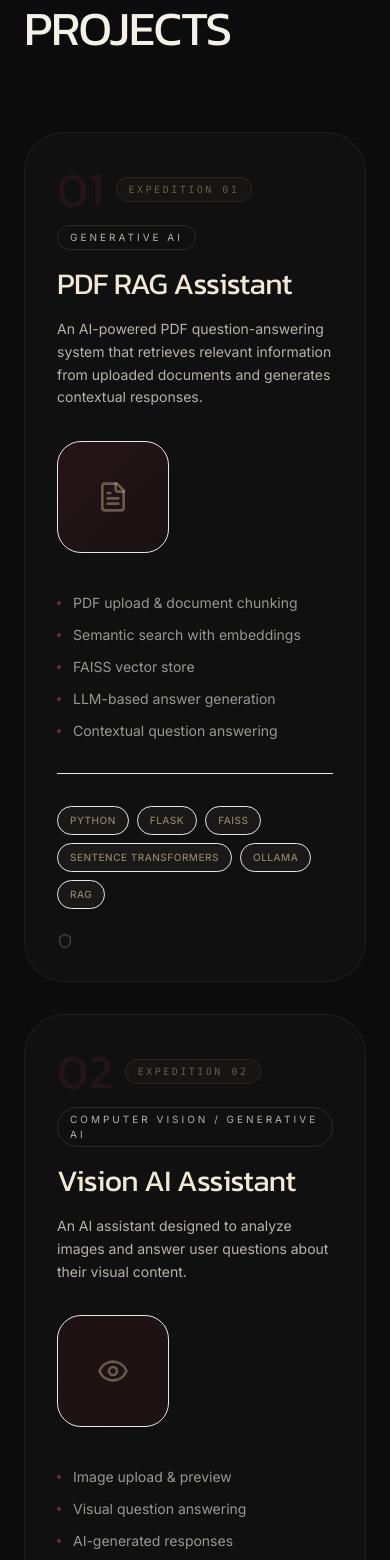
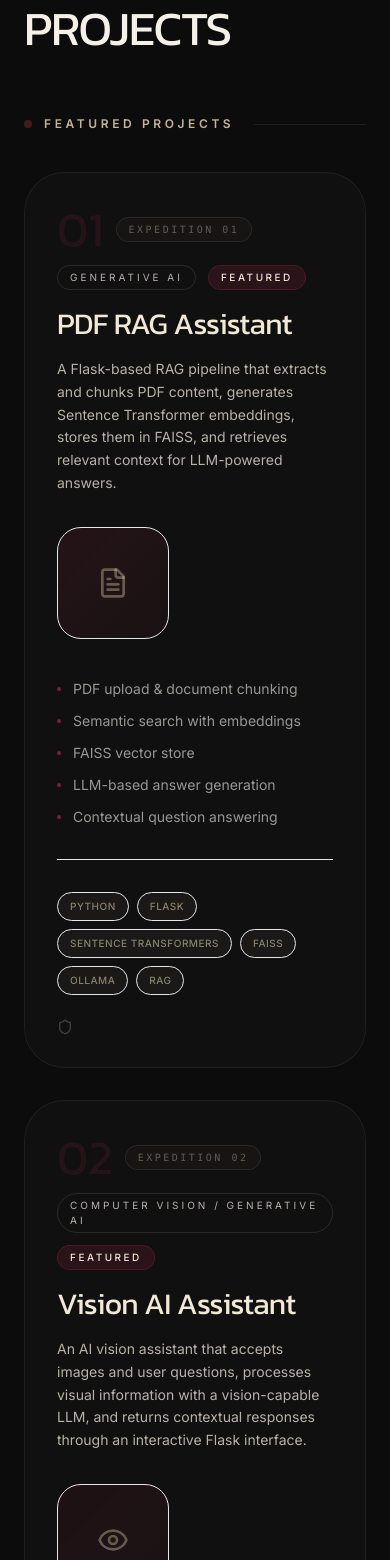
Before and after one commit to varchasva02/kumar-varchasva-portfolio, a React (Vite) app: page / in a window 390 px wide. Shown: the part 5828-7388 px from the top of the page. Built offline with nearby package versions, Linux system fonts and the light colour scheme.

Commit message:
Refine hero description, project technical details, and project hierarchy

```diff
--- a/src/sections/Hero.tsx
+++ b/src/sections/Hero.tsx
@@ -283,8 +283,7 @@ const Hero = () => {
             transition={{ duration: 0.7, delay: 0.3, ease: [0.25, 0.1, 0.25, 1] }}
             className="font-inter text-sm md:text-base text-secondary-text/80 max-w-lg mb-10 leading-relaxed"
           >
-            I'm an AIML student passionate about artificial intelligence, machine
-            learning, software development, and building real-world applications.
+            I'm an AIML student building practical applications across machine learning, generative AI, RAG, and software development.
           </motion.p>
 
           {/* Buttons */}
--- a/src/sections/Projects.tsx
+++ b/src/sections/Projects.tsx
@@ -14,15 +14,16 @@ interface Project {
   live?: string
   icon: React.ReactNode
   gradient: string
+  isFeatured?: boolean
 }
 
-const projects: Project[] = [
+const featuredProjects: Project[] = [
   {
     number: '01',
     category: 'GENERATIVE AI',
     title: 'PDF RAG Assistant',
     description:
-      'An AI-powered PDF question-answering system that retrieves relevant information from uploaded documents and generates contextual responses.',
+      'A Flask-based RAG pipeline that extracts and chunks PDF content, generates Sentence Transformer embeddings, stores them in FAISS, and retrieves relevant context for LLM-powered answers.',
     features: [
       'PDF upload & document chunking',
       'Semantic search with embeddings',
@@ -30,16 +31,17 @@ const projects: Project[] = [
       'LLM-based answer generation',
       'Contextual question answering',
     ],
-    technologies: ['Python', 'Flask', 'FAISS', 'Sentence Transformers', 'Ollama', 'RAG'],
+    technologies: ['Python', 'Flask', 'Sentence Transformers', 'FAISS', 'Ollama', 'RAG'],
     icon: <FileText size={32} />,
     gradient: 'from-burgundy/20 to-maroon/10',
+    isFeatured: true,
   },
   {
     number: '02',
     category: 'COMPUTER VISION / GENERATIVE AI',
     title: 'Vision AI Assistant',
     description:
-      'An AI assistant designed to analyze images and answer user questions about their visual content.',
+      'An AI vision assistant that accepts images and user questions, processes visual information with a vision-capable LLM, and returns contextual responses through an interactive Flask interface.',
     features: [
       'Image upload & preview',
       'Visual question answering',
@@ -49,38 +51,43 @@ const projects: Project[] = [
     technologies: ['Python', 'Flask', 'JavaScript', 'Ollama', 'Vision LLM'],
     icon: <Eye size={32} />,
     gradient: 'from-maroon/20 to-burgundy/10',
+    isFeatured: true,
   },
   {
     number: '03',
     category: 'MACHINE LEARNING',
     title: 'Movie Recommendation System',
     description:
-      'A movie recommendation application that recommends movies based on similarity between movie features.',
+      'A content-based movie recommendation system that uses movie metadata and similarity techniques to recommend movies through a Streamlit interface.',
     features: [
       'Content-based filtering',
       'Feature similarity matching',
       'TMDB API integration',
       'Interactive Streamlit UI',
     ],
-    technologies: ['Python', 'Machine Learning', 'Pandas', 'Scikit-learn', 'Streamlit', 'TMDB API'],
+    technologies: ['Python', 'Pandas', 'Scikit-learn', 'Streamlit', 'TMDB API'],
     github: 'https://github.com/varchasva02/movie-recommendation-system',
     live: 'https://movie-recommendation-system-lknhvdju4agg3wnzzpastt.streamlit.app/',
     icon: <Film size={32} />,
     gradient: 'from-burgundy/15 to-maroon/10',
+    isFeatured: true,
   },
+]
+
+const moreProjects: Project[] = [
   {
     number: '04',
     category: 'MACHINE LEARNING',
     title: 'Loan Approval Prediction',
     description:
-      'A machine learning application that predicts loan approval using classification models — Decision Tree and Random Forest.',
+      'A classification-based machine learning application that predicts loan approval using Decision Tree and Random Forest models through an interactive Streamlit interface.',
     features: [
       'Decision Tree classifier',
       'Random Forest classifier',
       'Model comparison',
       'Streamlit prediction UI',
     ],
-    technologies: ['Python', 'Pandas', 'Scikit-learn', 'Streamlit'],
+    technologies: ['Python', 'Pandas', 'Scikit-learn', 'Decision Tree', 'Random Forest', 'Streamlit'],
     icon: <BarChart3 size={32} />,
     gradient: 'from-maroon/15 to-burgundy/10',
   },
@@ -89,7 +96,7 @@ const projects: Project[] = [
     category: 'MACHINE LEARNING',
     title: 'House Price Prediction',
     description:
-      'A machine learning project for predicting house prices from property-related features.',
+      'A machine learning model that predicts house prices from property-related features using a structured data preprocessing and regression workflow.',
     features: [
       'Feature engineering',
       'Regression modeling',
@@ -106,7 +113,7 @@ const projects: Project[] = [
     category: 'NLP / MACHINE LEARNING',
     title: 'Spam Classifier',
     description:
-      'A text classification system designed to identify whether a message is spam or legitimate.',
+      'An NLP-based text classification system that analyzes message content and predicts whether a message is spam or legitimate.',
     features: [
       'Text preprocessing',
       'NLP feature extraction',
@@ -122,7 +129,7 @@ const projects: Project[] = [
     category: 'FULL STACK / E-COMMERCE',
     title: 'KicksCulture',
     description:
-      'A modern sneaker e-commerce website focused on clean UI, product presentation, and responsive user experience.',
+      'A responsive sneaker e-commerce website focused on product presentation, clean UI, and a modern shopping experience.',
     features: [
       'Product showcase',
       'Responsive design',
@@ -175,6 +182,11 @@ const ProjectCard = ({ project, index }: { project: Project; index: number }) =>
                 <span className="text-[10px] font-inter uppercase tracking-[0.3em] text-secondary-text px-3 py-1 border border-secondary-text/15 rounded-full">
                   {project.category}
                 </span>
+                {project.isFeatured && (
+                  <span className="text-[10px] font-inter uppercase tracking-[0.25em] text-cream bg-burgundy/25 border border-burgundy/40 px-3 py-1 rounded-full font-medium">
+                    Featured
+                  </span>
+                )}
               </div>
 
               <h3 className="font-kanit font-700 text-3xl md:text-4xl lg:text-5xl text-cream mb-4 tracking-tight">
@@ -265,15 +277,47 @@ const Projects = () => {
               SCOUT REPORT // PROJECTS
             </p>
           </div>
-          <h2 className="font-kanit font-800 text-5xl md:text-7xl lg:text-8xl uppercase tracking-tight text-primary-text mb-20">
+          <h2 className="font-kanit font-800 text-5xl md:text-7xl lg:text-8xl uppercase tracking-tight text-primary-text mb-16">
             Selected Projects
           </h2>
         </FadeIn>
 
-        <div className="space-y-6">
-          {projects.map((project, i) => (
-            <ProjectCard key={project.number} project={project} index={i} />
-          ))}
+        {/* Featured Projects */}
+        <div className="mb-20">
+          <FadeIn delay={0.1}>
+            <div className="flex items-center gap-3 mb-10">
+              <span className="w-2 h-2 rounded-full bg-burgundy animate-pulse" />
+              <h3 className="text-xs md:text-sm font-inter uppercase tracking-[0.3em] text-beige/90 font-semibold">
+                Featured Projects
+              </h3>
+              <span className="flex-1 h-[1px] bg-beige/10 ml-2" />
+            </div>
+          </FadeIn>
+
+          <div className="space-y-6">
+            {featuredProjects.map((project, i) => (
+              <ProjectCard key={project.number} project={project} index={i} />
+            ))}
+          </div>
+        </div>
+
+        {/* More Projects */}
+        <div>
+          <FadeIn delay={0.1}>
+            <div className="flex items-center gap-3 mb-10 pt-4">
+              <span className="w-2 h-2 rounded-full bg-secondary-text/50" />
+              <h3 className="text-xs md:text-sm font-inter uppercase tracking-[0.3em] text-secondary-text font-semibold">
+                More Projects
+              </h3>
+              <span className="flex-1 h-[1px] bg-beige/10 ml-2" />
+            </div>
+          </FadeIn>
+
+          <div className="space-y-6">
+            {moreProjects.map((project, i) => (
+              <ProjectCard key={project.number} project={project} index={i} />
+            ))}
+          </div>
         </div>
       </div>
     </section>
```
